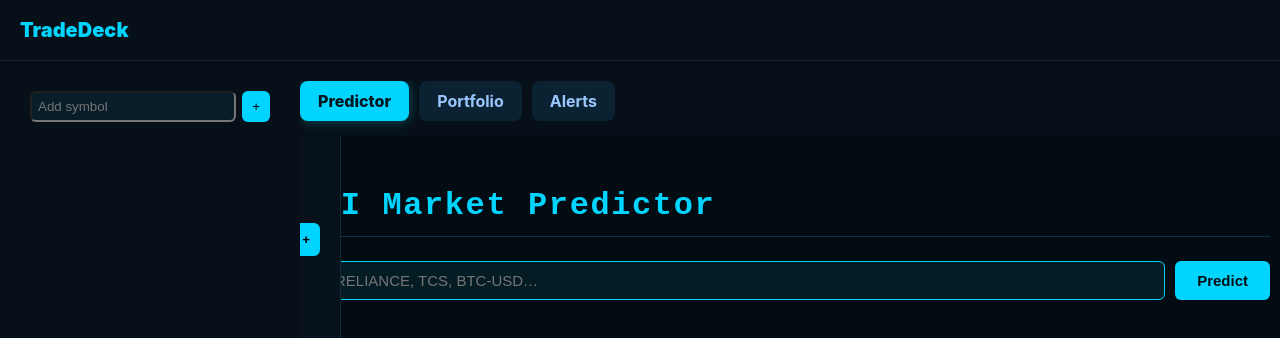
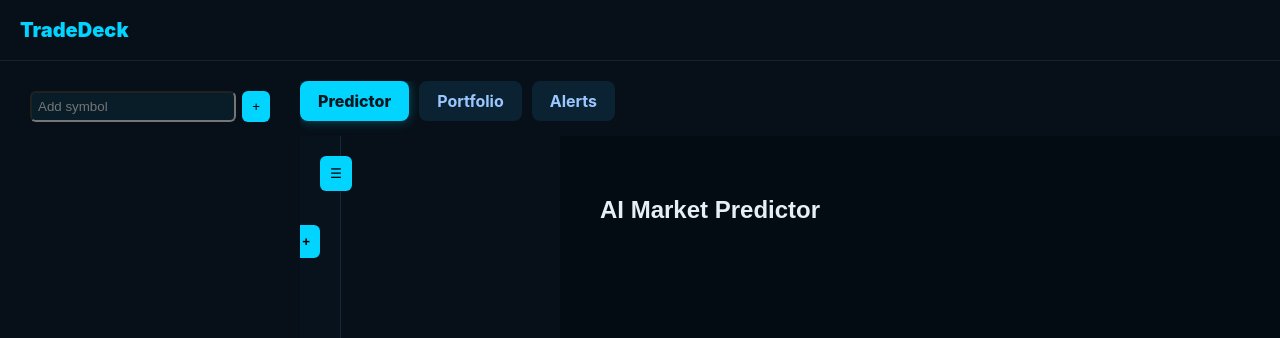
Before and after one commit to mabeg03/Market-Predictor, a React (Vite) app in the folder client/: page / in a window 1280 px wide. Shown: the top 338 px of the page. Built offline with nearby package versions, Linux system fonts and the light colour scheme.

Commit message:
Update AIMarketPredictor.tsx

```diff
--- a/client/src/AIMarketPredictor.tsx
+++ b/client/src/AIMarketPredictor.tsx
@@ -3,157 +3,8 @@ import Sidebar from "./components/Sidebar";
 
 const API_BASE = "https://tradedeck-ltby.onrender.com";
 
-const styles: Record<string, React.CSSProperties> = {
-  root: {
-    display: "flex",
-    minHeight: "100vh",
-    background: "#020c12",
-    fontFamily: "'Courier New', monospace",
-    position: "relative",
-  },
-  main: {
-    flex: 1,
-    color: "#e6eef6",
-    padding: "24px 20px",
-    boxSizing: "border-box" as const,
-    width: "100%",
-    maxWidth: "100%",
-    overflowX: "hidden" as const,
-  },
-  header: {
-    fontSize: "clamp(20px, 5vw, 32px)",
-    fontWeight: "bold",
-    marginBottom: 24,
-    color: "#00d4ff",
-    letterSpacing: "0.05em",
-    borderBottom: "1px solid #00d4ff33",
-    paddingBottom: 12,
-  },
-  searchRow: {
-    display: "flex",
-    gap: 10,
-    marginBottom: 24,
-    flexWrap: "wrap" as const,
-  },
-  input: {
-    flex: 1,
-    minWidth: 0,
-    padding: "10px 14px",
-    borderRadius: 6,
-    border: "1px solid #00d4ff",
-    background: "#041c24",
-    color: "#9be7ff",
-    fontSize: 15,
-    outline: "none",
-    boxSizing: "border-box" as const,
-  },
-  button: {
-    padding: "10px 22px",
-    border: "none",
-    borderRadius: 6,
-    background: "#00d4ff",
-    color: "#020c12",
-    fontWeight: "bold",
-    fontSize: 15,
-    cursor: "pointer",
-    whiteSpace: "nowrap" as const,
-    flexShrink: 0,
-  },
-  error: {
-    color: "#ff5252",
-    marginBottom: 16,
-    padding: "10px 14px",
-    background: "#ff525210",
-    borderRadius: 6,
-    border: "1px solid #ff525244",
-    fontSize: 14,
-  },
-  card: {
-    background: "#041c24",
-    border: "1px solid #00d4ff22",
-    borderRadius: 10,
-    padding: "20px",
-    marginBottom: 20,
-  },
-  quoteSymbol: {
-    fontSize: "clamp(16px, 4vw, 22px)",
-    fontWeight: "bold",
-    color: "#9be7ff",
-    marginBottom: 8,
-  },
-  quotePrice: {
-    fontSize: "clamp(26px, 8vw, 42px)",
-    fontWeight: "bold",
-    color: "#e6eef6",
-    lineHeight: 1.1,
-  },
-  quoteChange: {
-    fontSize: "clamp(14px, 3.5vw, 18px)",
-    marginTop: 6,
-    fontWeight: 600,
-  },
-  predTitle: {
-    fontSize: "clamp(15px, 4vw, 20px)",
-    fontWeight: "bold",
-    color: "#00d4ff",
-    marginBottom: 14,
-  },
-  predGrid: {
-    display: "grid",
-    gridTemplateColumns: "repeat(auto-fit, minmax(140px, 1fr))",
-    gap: 12,
-    marginBottom: 16,
-  },
-  predItem: {
-    background: "#020c12",
-    borderRadius: 8,
-    padding: "12px 14px",
-    border: "1px solid #00d4ff18",
-  },
-  predLabel: {
-    fontSize: 11,
-    color: "#9be7ff99",
-    textTransform: "uppercase" as const,
-    letterSpacing: "0.1em",
-    marginBottom: 4,
-  },
-  predValue: {
-    fontSize: "clamp(13px, 3vw, 16px)",
-    color: "#e6eef6",
-    fontWeight: 600,
-  },
-  adviceBox: {
-    background: "#00d4ff10",
-    border: "1px solid #00d4ff33",
-    borderRadius: 8,
-    padding: "12px 16px",
-    fontSize: "clamp(13px, 3.5vw, 15px)",
-    color: "#9be7ff",
-    lineHeight: 1.6,
-  },
+export default function AIMarketPredictor() {
 
-  /* Mobile hamburger overlay */
-  mobileMenuBtn: {
-    display: "none",
-    position: "fixed" as const,
-    top: 16,
-    left: 16,
-    zIndex: 200,
-    background: "#00d4ff",
-    border: "none",
-    borderRadius: 6,
-    width: 40,
-    height: 40,
-    cursor: "pointer",
-    alignItems: "center",
-    justifyContent: "center",
-    fontSize: 20,
-    color: "#020c12",
-    fontWeight: "bold",
-  },
-};
-
-export default function AIMarketPredictor() {
   const [symbol, setSymbol] = useState("");
   const [quote, setQuote] = useState<any>(null);
   const [prediction, setPrediction] = useState<any>(null);
@@ -163,182 +14,170 @@ export default function AIMarketPredictor() {
   const [sidebarOpen, setSidebarOpen] = useState(false);
 
   async function handlePredict() {
+
     if (!symbol) return;
+
     try {
+
       setError("");
       setLoading(true);
+
       const sym = symbol.trim().toUpperCase();
-      if (!watchlist.includes(sym)) setWatchlist([...watchlist, sym]);
 
-      const quoteRes = await fetch(`${API_BASE}/api/quote/${encodeURIComponent(sym)}`);
+      if (!watchlist.includes(sym)) {
+        setWatchlist([...watchlist, sym]);
+      }
+
+      const quoteRes = await fetch(
+        `${API_BASE}/api/quote/${encodeURIComponent(sym)}`
+      );
+
       if (!quoteRes.ok) throw new Error("Quote API failed");
+
       const quoteData = await quoteRes.json();
+
       setQuote(quoteData);
 
       const predRes = await fetch(`${API_BASE}/api/predict`, {
         method: "POST",
-        headers: { "Content-Type": "application/json" },
-        body: JSON.stringify({ symbol: sym }),
+        headers: {
+          "Content-Type": "application/json"
+        },
+        body: JSON.stringify({ symbol: sym })
       });
+
       const predData = await predRes.json();
+
       setPrediction(predData);
+
       setLoading(false);
+
     } catch (e: any) {
+
       setError(e.message);
       setLoading(false);
-    }
+
     }
 
-  function handleKeyDown(e: React.KeyboardEvent) {
-    if (e.key === "Enter") handlePredict();
   }
 
   function fmt(v: any) {
-    if (v === undefined || v === null || v === "") return "—";
-    return Number(v).toLocaleString(undefined, { maximumFractionDigits: 2 });
+
+    if (!v) return "—";
+
+    return Number(v).toLocaleString(undefined, {
+      maximumFractionDigits: 2
+    });
+
   }
 
   return (
-    <>
-      {/* Inject responsive CSS */}
-      <style>{`
-        @media (max-width: 768px) {
-          .ai-sidebar {
-            position: fixed !important;
-            top: 0 !important;
-            left: 0 !important;
-            height: 100vh !important;
-            z-index: 150 !important;
-            transform: translateX(-100%);
-            transition: transform 0.25s ease;
-          }
-          .ai-sidebar.open {
-            transform: translateX(0) !important;
-          }
-          .ai-sidebar-overlay {
-            display: block !important;
-          }
-          .ai-mobile-btn {
-            display: flex !important;
-          }
-          .ai-main {
-            padding-top: 64px !important;
-          }
-        }
-        .ai-sidebar-overlay {
-          display: none;
-          position: fixed;
-          inset: 0;
-          background: #00000088;
-          z-index: 140;
-        }
-        .ai-predict-btn:active {
-          opacity: 0.85;
-          transform: scale(0.97);
-        }
-      `}</style>
 
-      <div style={styles.root}>
+    <div style={{ display: "flex" }}>
 
-        {/* Mobile hamburger */}
+      {/* MOBILE MENU BUTTON */}
+
       <button
-          className="ai-mobile-btn"
-          style={styles.mobileMenuBtn}
-          onClick={() => setSidebarOpen(true)}
-          aria-label="Open menu"
+        onClick={() => setSidebarOpen(!sidebarOpen)}
+        style={{
+          position: "fixed",
+          top: 20,
+          left: 20,
+          background: "#00d4ff",
+          border: "none",
+          padding: 10,
+          borderRadius: 6,
+          cursor: "pointer",
+          zIndex: 1100
+        }}
       >
         ☰
       </button>
 
-        {/* Sidebar overlay (mobile tap-to-close) */}
-        {sidebarOpen && (
+      {/* SIDEBAR */}
+
+      <Sidebar
+        watchlist={watchlist}
+        symbol={symbol}
+        setSymbol={setSymbol}
+        handlePredict={handlePredict}
+        sidebarOpen={sidebarOpen}
+      />
+
+      {/* MAIN CONTENT */}
+
       <div
-            className="ai-sidebar-overlay"
-            onClick={() => setSidebarOpen(false)}
-          />
-        )}
-
-        {/* Sidebar — pass className for CSS targeting */}
-        <div className={`ai-sidebar${sidebarOpen ? " open" : ""}`}>
-          <Sidebar watchlist={watchlist} />
-        </div>
-
-        {/* Main */}
-        <main className="ai-main" style={styles.main}>
-          <h1 style={styles.header}>AI Market Predictor</h1>
-
-          {/* Search bar */}
-          <div style={styles.searchRow}>
-            <input
-              value={symbol}
-              onChange={(e) => setSymbol(e.target.value)}
-              onKeyDown={handleKeyDown}
-              placeholder="RELIANCE, TCS, BTC-USD…"
-              style={styles.input}
-            />
-            <button
-              className="ai-predict-btn"
-              onClick={handlePredict}
-              disabled={loading}
         style={{
-                ...styles.button,
-                opacity: loading ? 0.7 : 1,
+          flex: 1,
+          minHeight: "100vh",
+          background: "#020c12",
+          color: "#e6eef6",
+          padding: 40,
+          marginLeft: 260,
+          fontFamily: "Arial"
         }}
       >
-              {loading ? "Loading…" : "Predict"}
-            </button>
-          </div>
 
-          {error && <div style={styles.error}>⚠ {error}</div>}
+        <h1>AI Market Predictor</h1>
 
-          {/* Quote card */}
-          {quote && (
-            <div style={styles.card}>
-              <div style={styles.quoteSymbol}>{quote.symbol}</div>
-              <div style={styles.quotePrice}>₹{fmt(quote.current)}</div>
-              <div
-                style={{
-                  ...styles.quoteChange,
-                  color: quote.change >= 0 ? "#00e676" : "#ff5252",
-                }}
-              >
-                {quote.change >= 0 ? "▲" : "▼"} {fmt(Math.abs(quote.change))}
-              </div>
+        {error && (
+          <div style={{ color: "#ff5252", marginBottom: 20 }}>
+            {error}
           </div>
         )}
 
-          {/* Prediction card */}
-          {prediction && (
-            <div style={styles.card}>
-              <div style={styles.predTitle}>AI Prediction</div>
+        {/* QUOTE */}
 
-              <div style={styles.predGrid}>
-                <div style={styles.predItem}>
-                  <div style={styles.predLabel}>Trend</div>
-                  <div style={styles.predValue}>{prediction.trend || "—"}</div>
-                </div>
-                <div style={styles.predItem}>
-                  <div style={styles.predLabel}>Signal</div>
-                  <div style={styles.predValue}>{prediction.signal || "—"}</div>
-                </div>
-                <div style={styles.predItem}>
-                  <div style={styles.predLabel}>Confidence</div>
-                  <div style={styles.predValue}>{prediction.confidence || "—"}</div>
-                </div>
+        {quote && (
+
+          <div style={{ marginBottom: 30 }}>
+
+            <h2>{quote.symbol}</h2>
+
+            <div style={{ fontSize: 32 }}>
+              ₹{fmt(quote.current)}
             </div>
 
-              {prediction.advice && (
-                <div style={styles.adviceBox}>
-                  <strong style={{ color: "#00d4ff", fontSize: 12, letterSpacing: "0.08em" }}>
-                    ADVICE
-                  </strong>
-                  <div style={{ marginTop: 6 }}>{prediction.advice}</div>
+            <div style={{ color: quote.change >= 0 ? "#00e676" : "#ff5252" }}>
+              {fmt(quote.change)}
             </div>
+
+          </div>
+
         )}
+
+        {/* AI PREDICTION */}
+
+        {prediction && (
+
+          <div style={{ marginTop: 30 }}>
+
+            <h2>AI Prediction</h2>
+
+            <div style={{ marginTop: 10 }}>
+              <b>Trend:</b> {prediction.trend || "—"}
             </div>
+
+            <div style={{ marginTop: 6 }}>
+              <b>Signal:</b> {prediction.signal || "—"}
+            </div>
+
+            <div style={{ marginTop: 6 }}>
+              <b>Confidence:</b> {prediction.confidence || "—"}
+            </div>
+
+            <div style={{ marginTop: 10 }}>
+              <b>Advice:</b> {prediction.advice || "—"}
+            </div>
+
+          </div>
+
         )}
-        </main>
+
       </div>
-    </>
+
+    </div>
+
   );
+
 }
```
Lines whose indentation alone changed are shown as unchanged.
